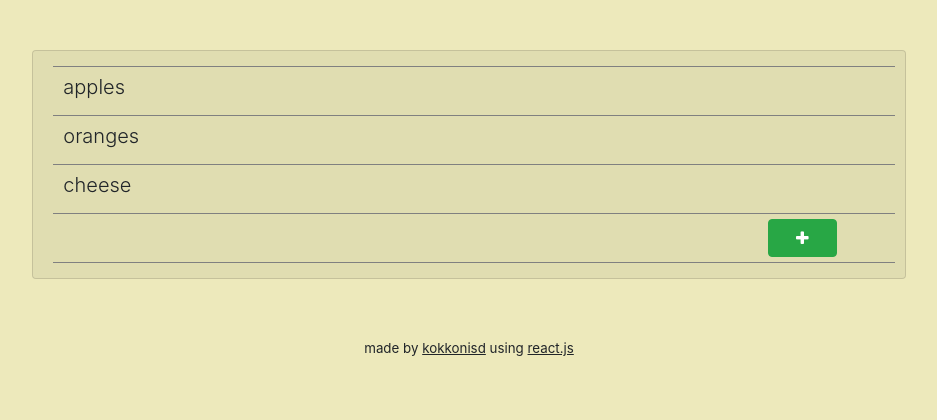
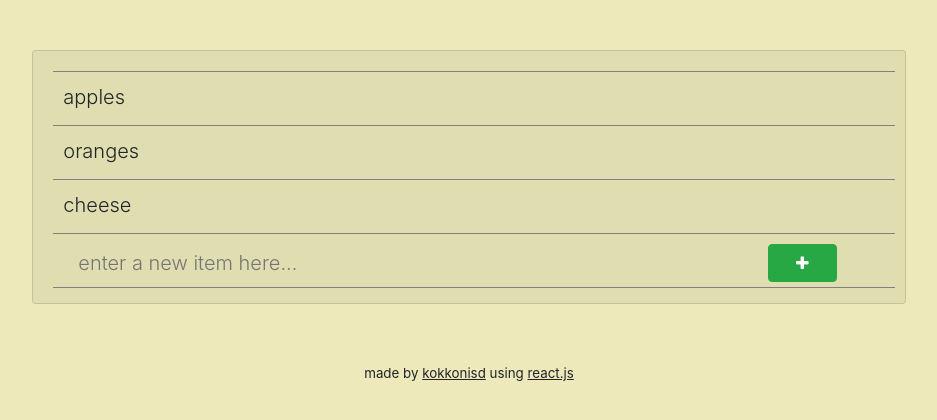
Before and after one commit to kokkonisd/react-list, a React app: page / in a window 1280 px wide. Shown: the whole page, without its empty margins (171-1108 px from the left). Built offline with nearby package versions, Linux system fonts and the light colour scheme.

Commit message:
Add placeholder to input

```diff
--- a/src/index.css
+++ b/src/index.css
@@ -15,7 +15,7 @@ body {
   margin: 0;
   list-style: none;
   padding-left: 10px;
-  padding-top: 5px;
+  padding-top: 10px;
   padding-bottom: 5px;
 }
 
--- a/src/index.js
+++ b/src/index.js
@@ -142,7 +142,10 @@ class List extends React.Component {
           <ul id="list">
             {items}
             <li className="row list-item list-add">
-              <input className="col-8 col-md-9 lead" id="new-item" onKeyPress={(e) => this.handleEnter(e)} />
+              <input className="col-8 col-md-9 lead"
+                id="new-item"
+                onKeyPress={(e) => this.handleEnter(e)}
+                placeholder="enter a new item here..." />
               <button className="btn btn-success col-2 col-md-1" onClick={() => this.addItem()}>
                 <i className="fa fa-plus"></i>
               </button>
```
